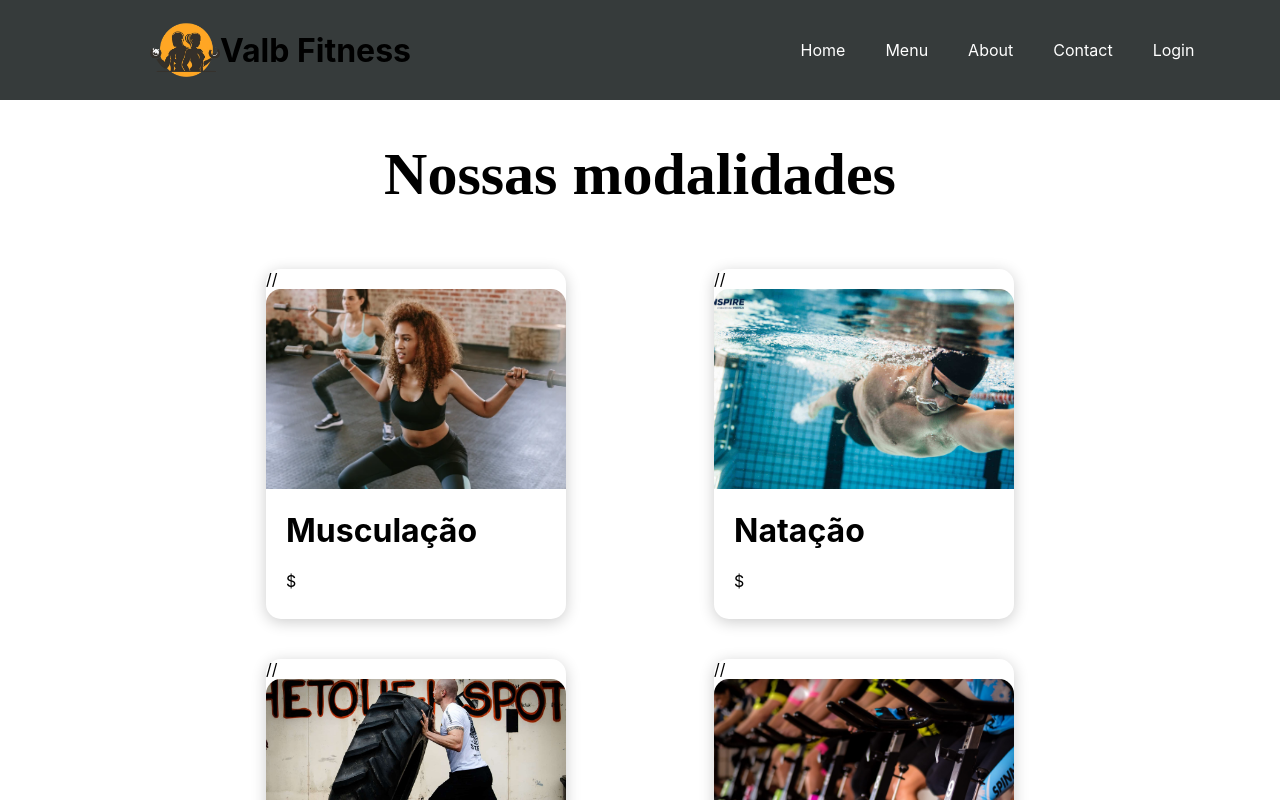
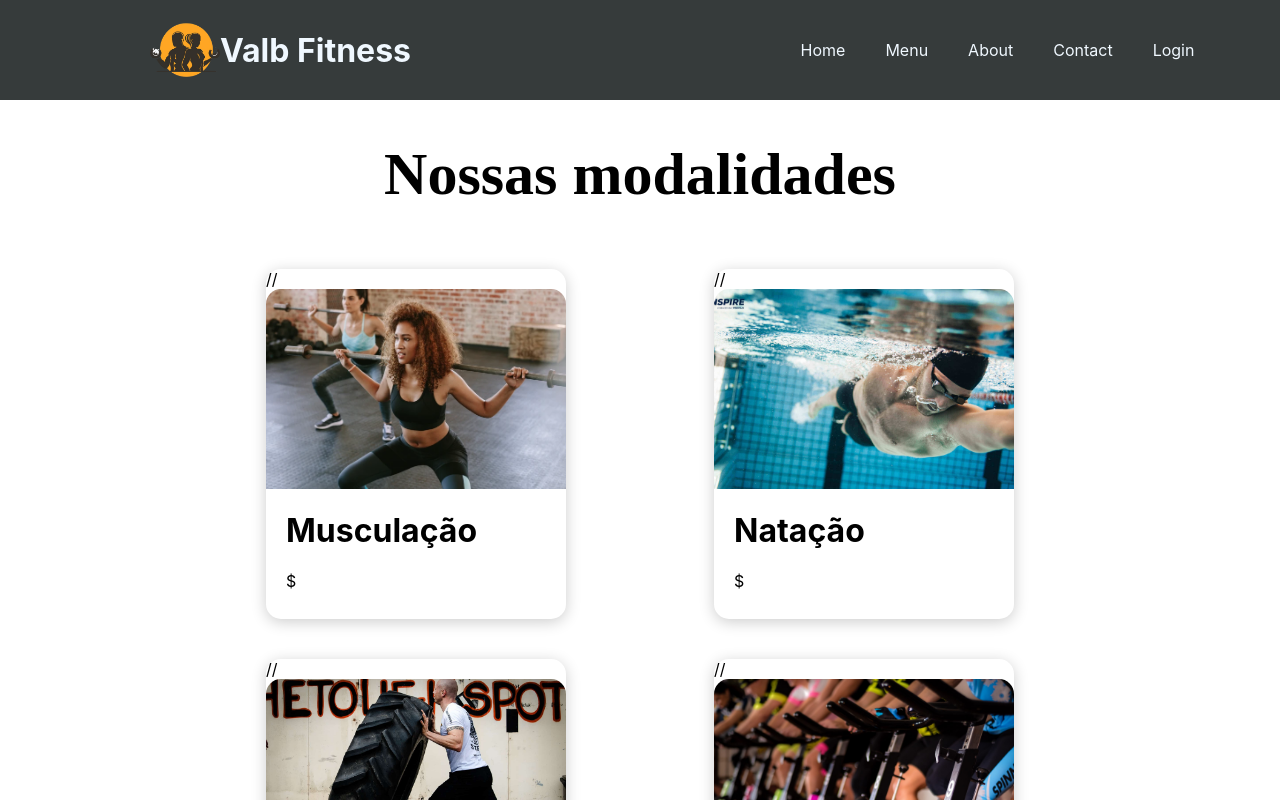
Before and after one commit to Lorenagoc/Valb-Fitness, a React (Create React App) app in the folder valb-fitness/frontend/: page / in a window 1280 px wide. Shown: the top 800 px of the page. Built offline with nearby package versions, Linux system fonts and the light colour scheme; the HTML template or start-up script is replaced by a standard one.

Commit message:
Navbar's color fixed

```diff
--- a/valb-fitness/frontend/src/styles/Navbar.css
+++ b/valb-fitness/frontend/src/styles/Navbar.css
@@ -1,4 +1,4 @@
-.navbar {
+  .navbar {
     width: 100%;
     height: 100px;
     background-color: #363b3b;
@@ -26,10 +26,19 @@
     justify-content: center;
   }
 
+  .navbar h1{
+    color: aliceblue;
+  }
+
   .navbar a {
-    color: white;
+    color: aliceblue;
     text-decoration: none;
     margin: 20px;
+  }
+  .navbar a:hover{
+    color: #ffa624;
+    text-decoration: underline;
+    transition: 0.5s;
   }
 
   .navbar .rightSide button {
```
